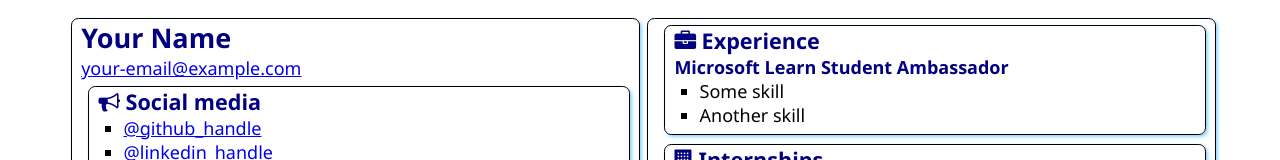
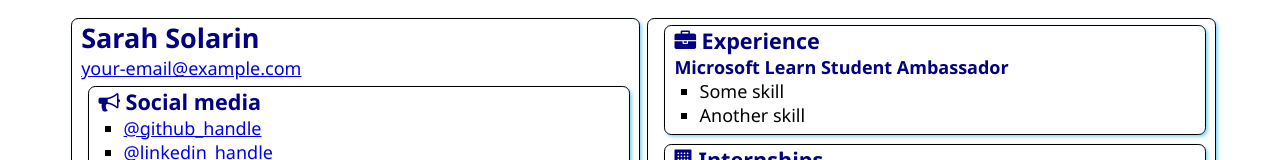
Before and after one commit to Tu-Code/SATechnicalOnboarding, a plain HTML site: page src/index.html in a window 1280 px wide. Shown: the top 160 px of the page. Drawn offline with Linux system fonts and the light colour scheme.

Commit message:
Added My Name
Added My Name according to SA onboarding instructions.

```diff
--- a/src/index.html
+++ b/src/index.html
@@ -12,7 +12,7 @@
 <body>
     <main>
         <article class="box">
-            <h1>Your Name</h1>
+            <h1>Sarah Solarin</h1>
             <div><a href="mailto:your.email@example.com">your-email@example.com</a></div>
 
             <section class="box">
```
